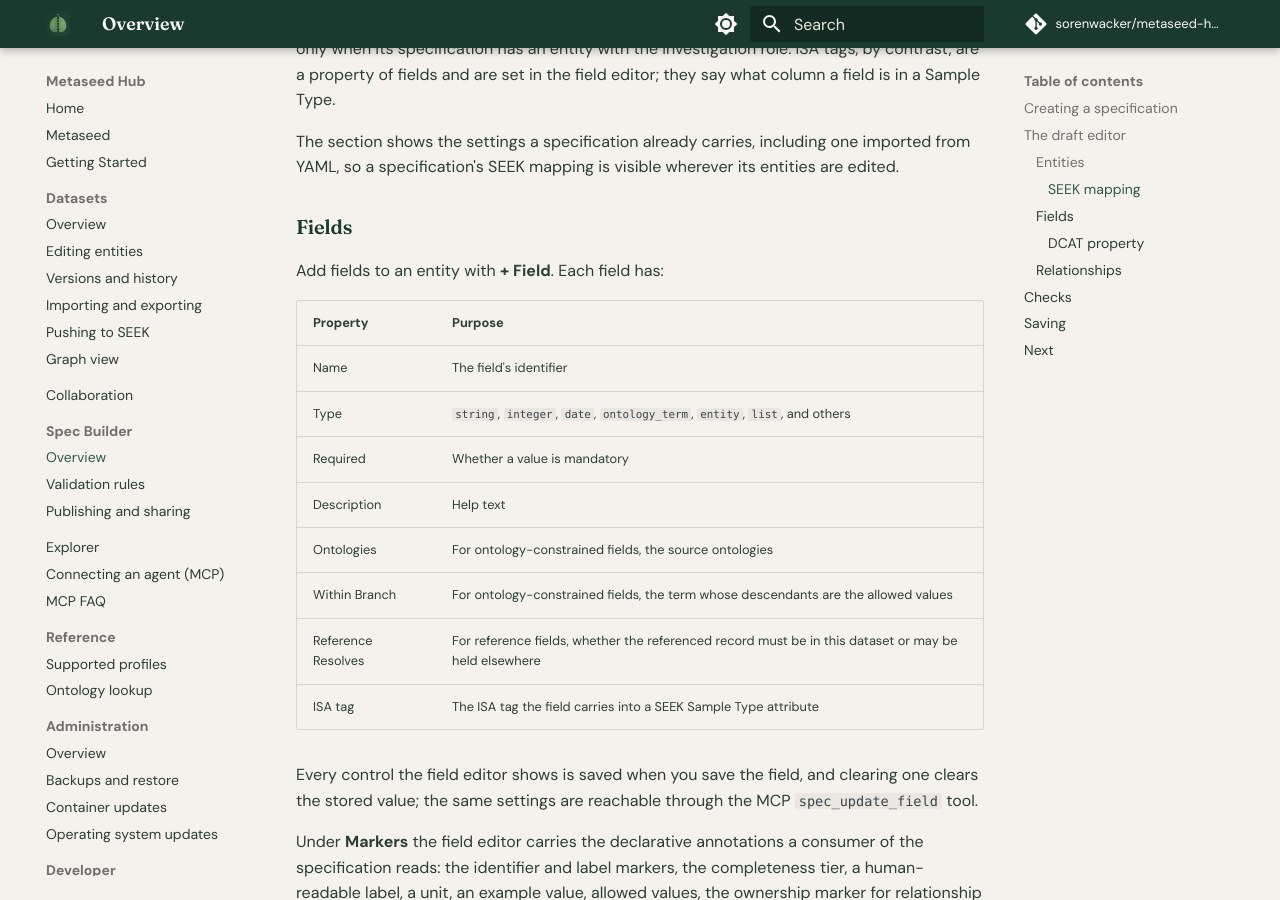
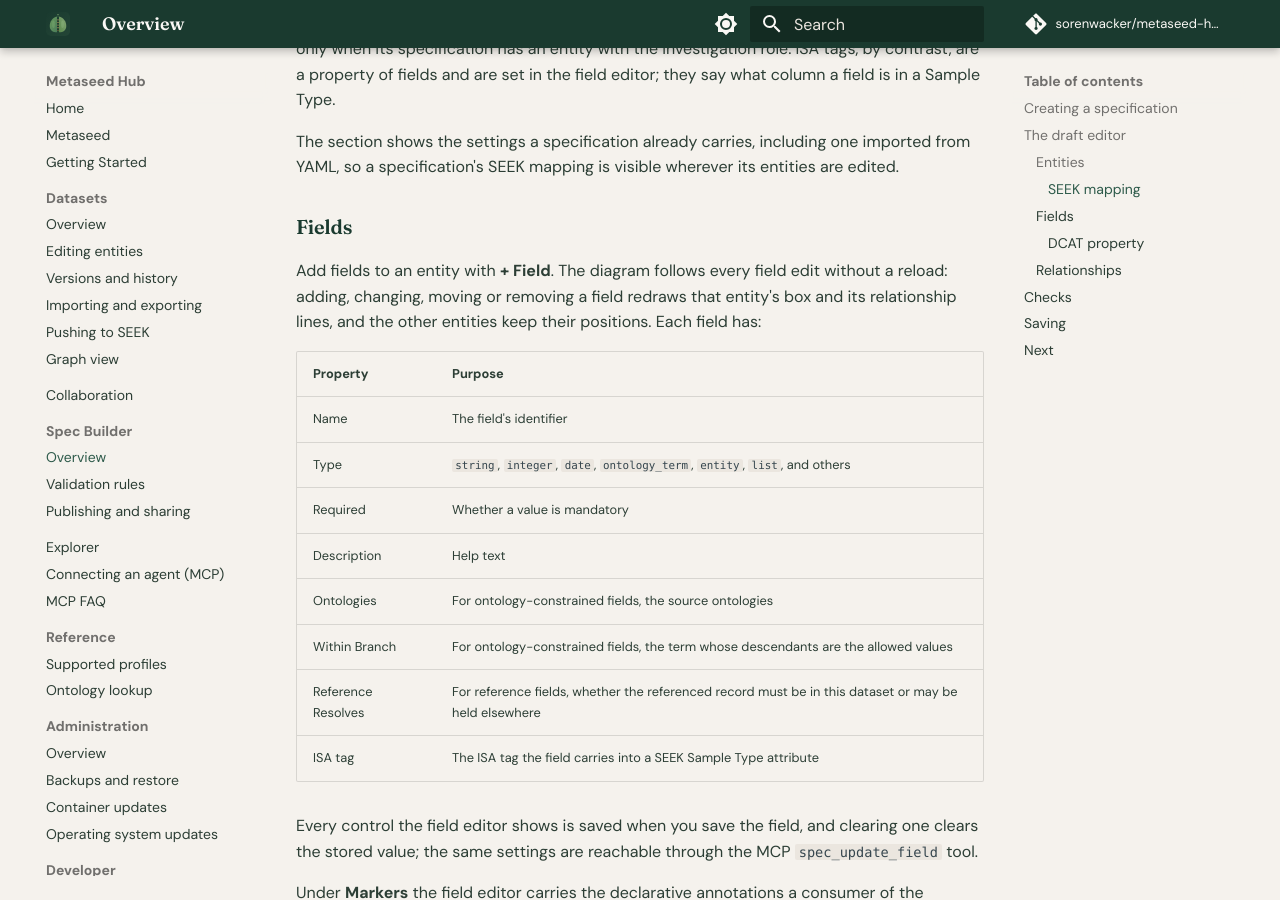
Before and after one commit to sorenwacker/metaseed-hub, an MkDocs documentation site: the page built from docs/spec-builder/index.md, in a window 1280 px wide and 900 px high, scrolled down 2010 px. Built offline with MkDocs 1.6.1 and Material for MkDocs 9.7.7, drawn with Linux system fonts in a browser that asks for light colours; comment, search, counter and statistics services are not loaded.

Commit message:
Spec builder diagram follows field edits (#296)
* Give the diagram the entity's current fields after each edit so it no longer needs a reload

* Leave asset versioning to the build instead of a hand-set query string

```diff
--- a/docs/spec-builder/index.md
+++ b/docs/spec-builder/index.md
@@ -47,7 +47,7 @@ The section shows the settings a specification already carries, including one im
 
 ### Fields
 
-Add fields to an entity with **+ Field**. Each field has:
+Add fields to an entity with **+ Field**. The diagram follows every field edit without a reload: adding, changing, moving or removing a field redraws that entity's box and its relationship lines, and the other entities keep their positions. Each field has:
 
 | Property | Purpose |
 |----------|---------|
```
Also changed, not shown: CHANGELOG.md (+3 -0 lines), src/metaseed_hub/ui/templates/spec_builder/partials/entity_editor.html (+7 -0 lines), 1 other file.
